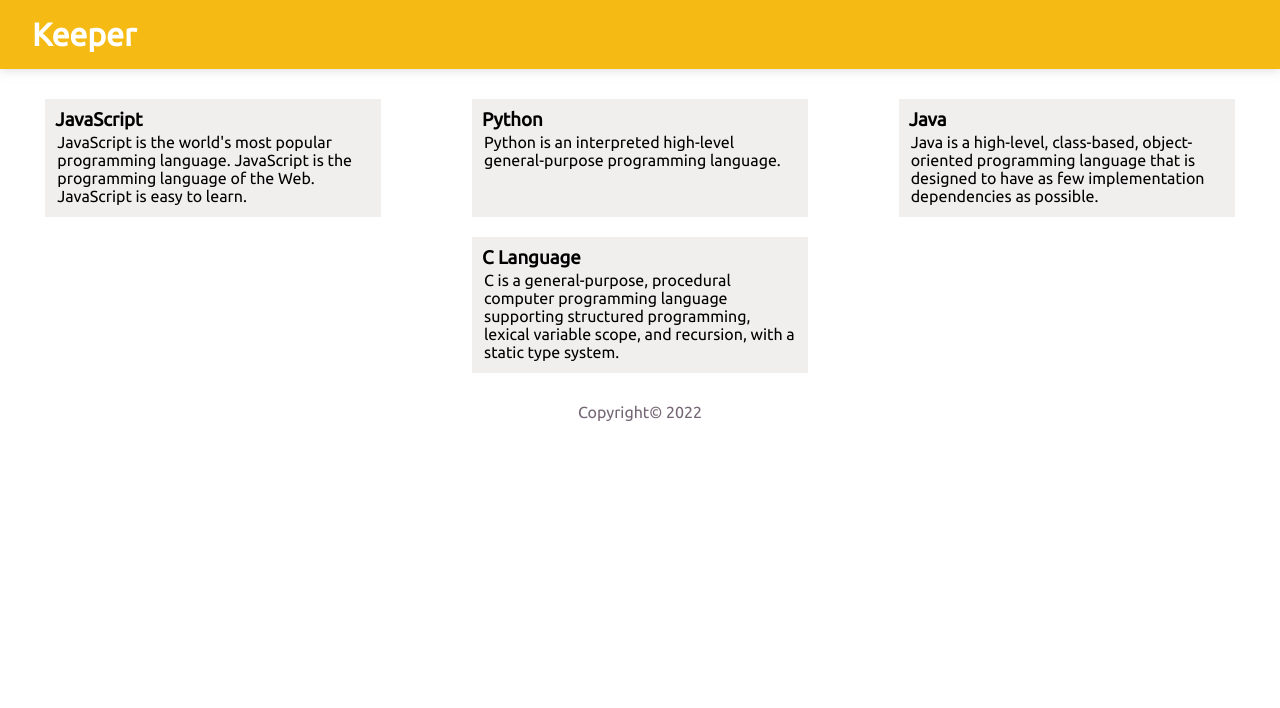
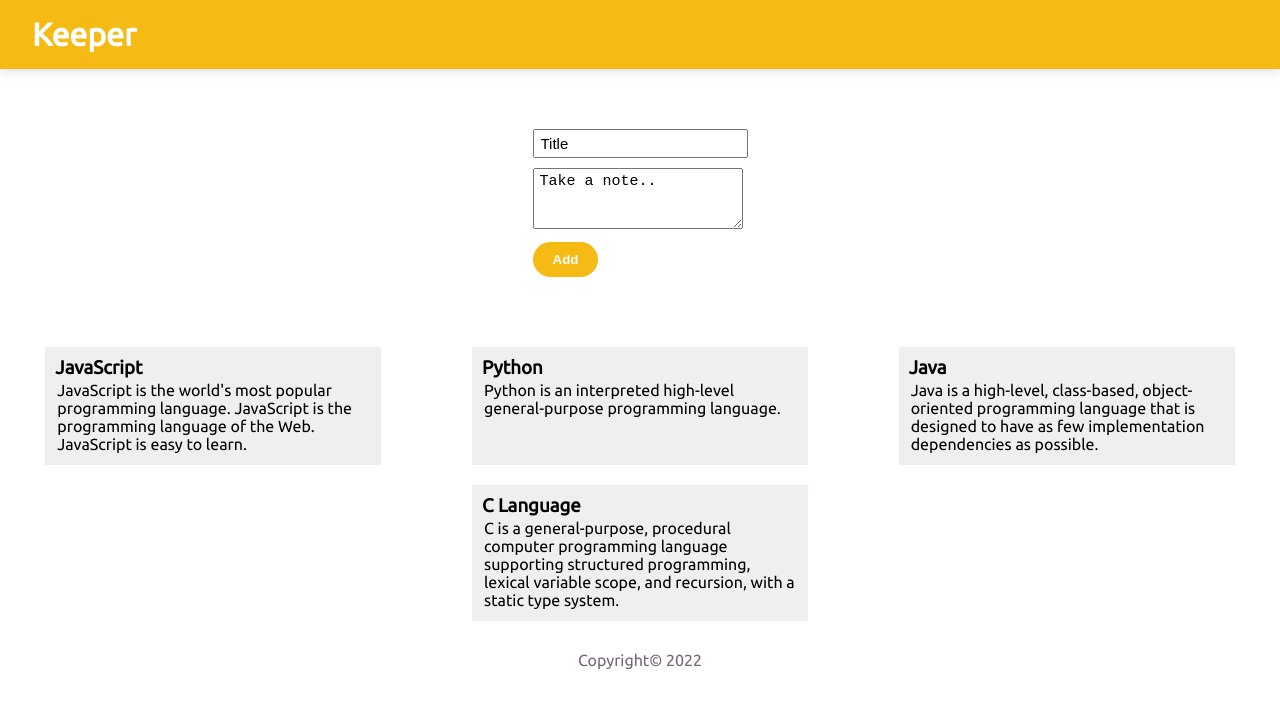
Before and after one commit to AbhishekKumar2233/Keeper-App, a React (Create React App) app: page / in a window 1280 px wide. Shown: the top 708 px of the page. Built offline with nearby package versions, Linux system fonts and the light colour scheme.

Commit message:
Text area added

```diff
--- a/src/App.js
+++ b/src/App.js
@@ -2,6 +2,7 @@ import Header from "./components/Header";
 import Footer from "./components/Footer";
 import Note from "./components/Note";
 import notes from "./notes";
+import Createarea from "./components/Createarea";
 
 // function createNotes(notes) {
 //   return <Note heading={notes.Heading} detail={notes.Detail} />;
@@ -11,6 +12,7 @@ export default function App() {
   return (
     <div className="App">
       <Header />
+      <Createarea />
       <div className="container">
         {notes.map((notes) => {
           return <Note heading={notes.Heading} detail={notes.Detail} />;
--- /dev/null
+++ b/src/components/Createarea.jsx
@@ -0,0 +1,42 @@
+import React, { useState } from "react";
+import "./styles.css";
+
+export default function Createarea() {
+  const [note, setNote] = useState({
+    title: "",
+    content: ""
+  });
+
+  function handleChange(event) {
+    const { name, value } = event.target;
+    setNote((prevValue) => {
+      return {
+        ...prevValue,
+        [name]: value
+      };
+    });
+  }
+
+  return (
+    <div className="create-area">
+      <form>
+        <input
+          name="title"
+          onChange={handleChange}
+          value={note.title}
+          placeholder="Title"
+        />
+        <br />
+        <textarea
+          name="content"
+          onChange={handleChange}
+          value={note.content}
+          placeholder="Take a note.."
+          rows="3"
+        />
+        <br />
+        <button>Add</button>
+      </form>
+    </div>
+  );
+}
--- a/src/components/styles.css
+++ b/src/components/styles.css
@@ -34,7 +34,50 @@ header h1 {
 .Note p {
   padding: 2px;
 }
-
+.create-area {
+  display: flex;
+  flex-wrap: wrap;
+  margin: 20px auto;
+}
+.create-area form {
+  margin: 10px auto;
+  padding: 25px 15%;
+  text-align: left;
+  border-radius: 20px 10px 20px 10px;
+  /* box-shadow: 8px 8px 10px rgb(241, 238, 238); */
+  /* background-color: rgb(241, 238, 238); */
+}
+.create-area input {
+  outline: none;
+  font-size: 15px;
+  padding: 4px 6px;
+  margin: 5px;
+}
+.create-area textarea {
+  outline: none;
+  font-size: 15px;
+  padding: 4px 6px;
+  margin: 5px;
+}
+input::placeholder {
+  color: #000;
+}
+textarea::placeholder {
+  color: #000;
+}
+.create-area button {
+  margin: 5px;
+  padding: 10px 20px;
+  border-radius: 25px;
+  cursor: pointer;
+  color: #fff;
+  font-weight: bolder;
+  background-color: #f5ba13;
+  border: none;
+}
+.create-area button:hover {
+  background-color: #000;
+}
 footer {
   position: absolute;
   text-align: center;
```
